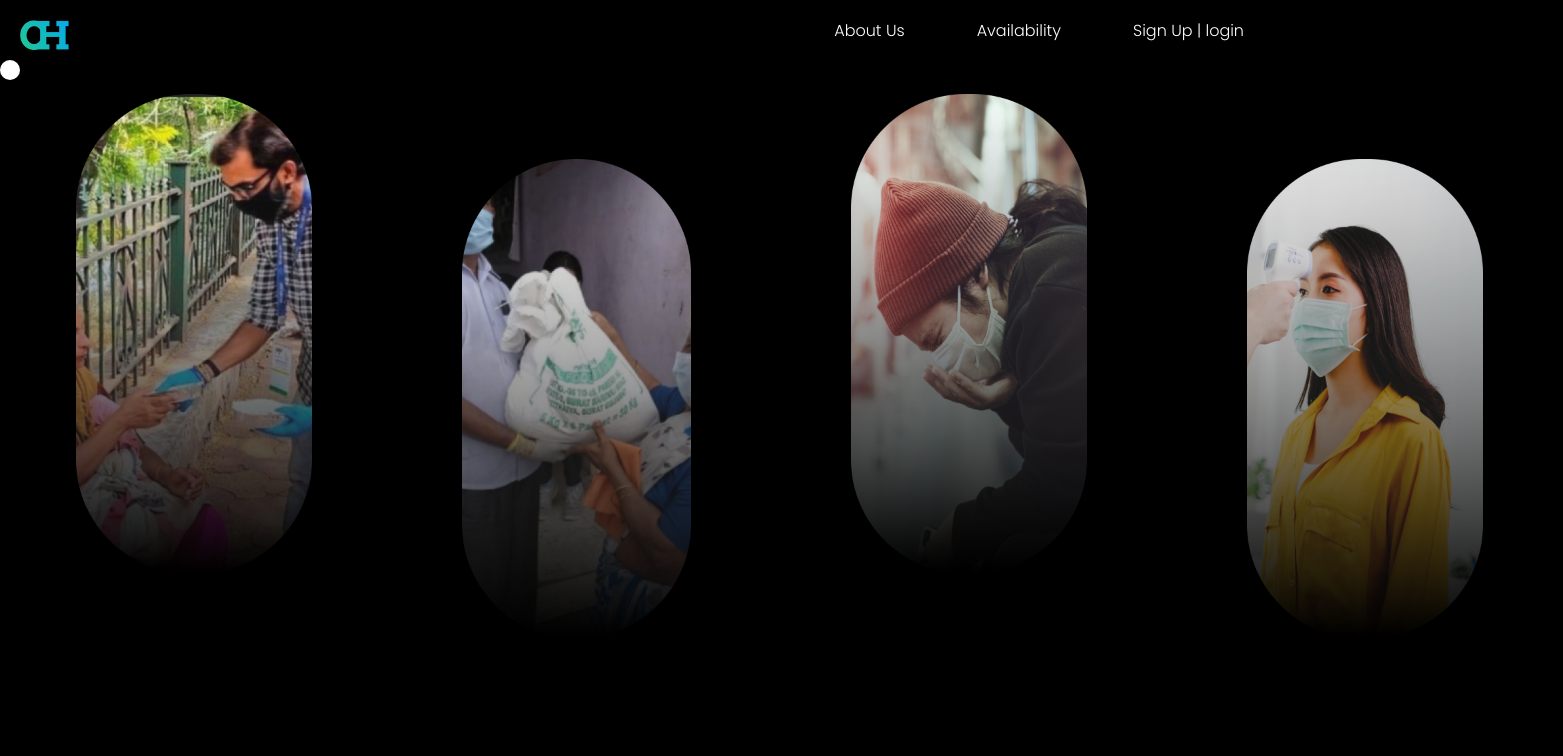
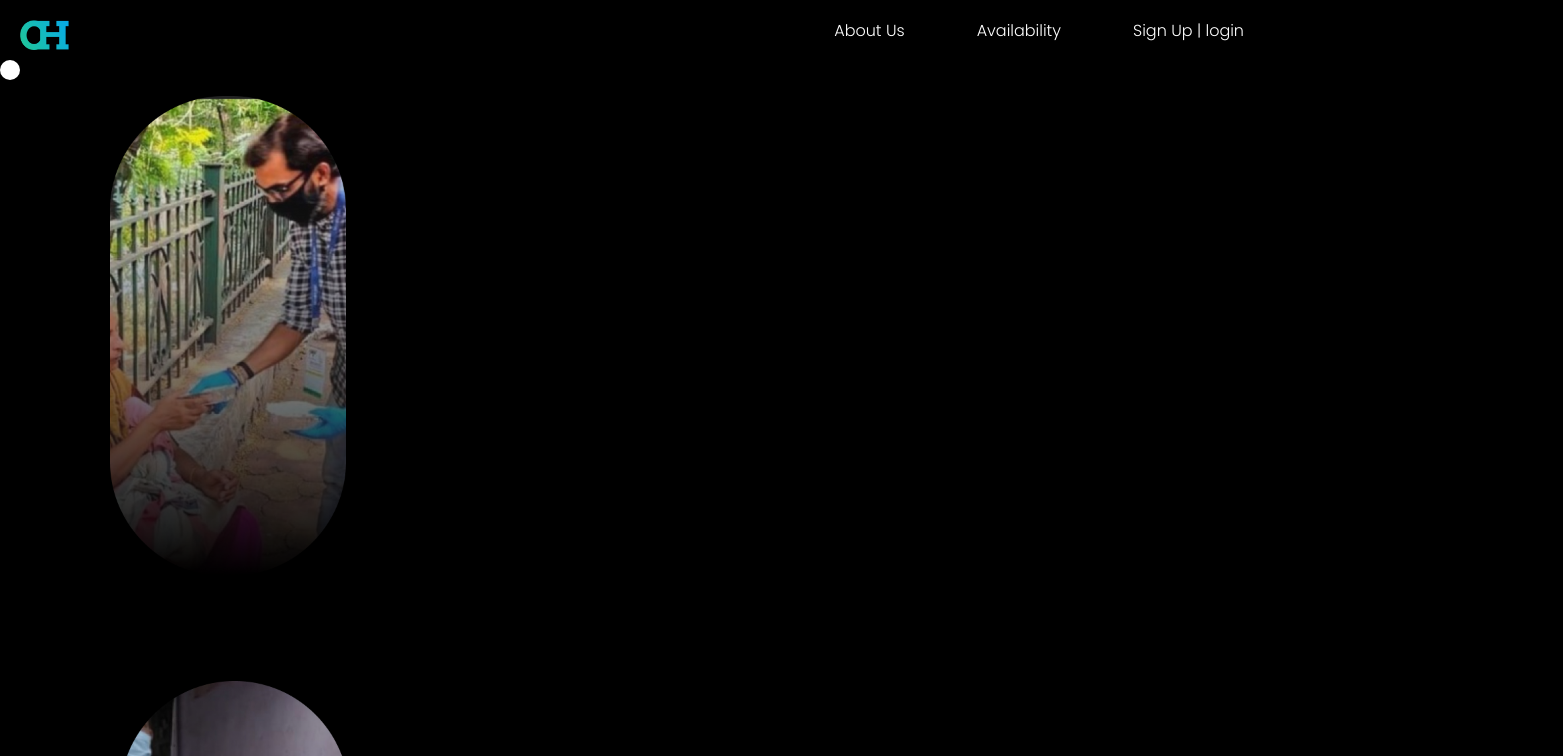
Before and after one commit to siddhantprateek/call4help, a React (Create React App) app: page / in a window 1280 px wide. Shown: the top 756 px of the page, 1563 px wide, since content can reach past the window. Built offline with nearby package versions, Linux system fonts and the light colour scheme.

Commit message:
Images Align adjustment

```diff
--- a/src/App.js
+++ b/src/App.js
@@ -29,8 +29,7 @@ export default function App() {
     <Router>
     <div className="App">
       {/* <div class="cursor-follower"></div> */}
-
-      <div className="main">
+      <header>
         <div className="logo">
           <NavLink to="/"><img src={logo} alt="ch-logo" /></NavLink>
         </div>
@@ -53,9 +52,8 @@ export default function App() {
             </div>
           </ul>
         </nav>
+      </header>
 
-
-      </div>
       <Switch>
           <Route exact path="/">
             <Home />
@@ -78,15 +76,19 @@ export default function App() {
 
 function Home(){
   return(
-    <div className="img-container">
-          <img
-          src={image_1} className="img_1" alt="" />
-          <img
-          src={image_2} className="img_2" alt="" />
-          <img
+    <div className="images">
+      <ul>
+        <li><img
+          src={image_1} className="img_1" alt="" /></li>
+        <li><img
+          src={image_2} className="img_2" alt="" /></li>
+        <li><img
           src={image_3} className="img_3" alt="" />
-          <img
+        </li>
+        <li><img
           src={image_4} className="img_4" alt="" />
+        </li>
+      </ul>
     </div>
 
   );
```
Lines whose indentation alone changed are shown as unchanged.
